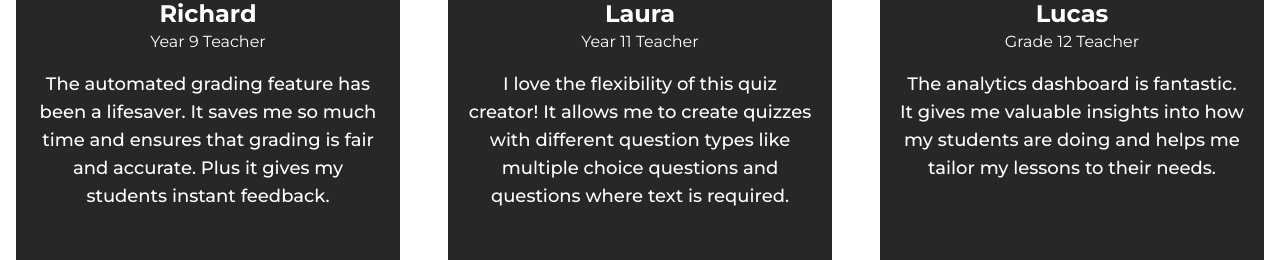
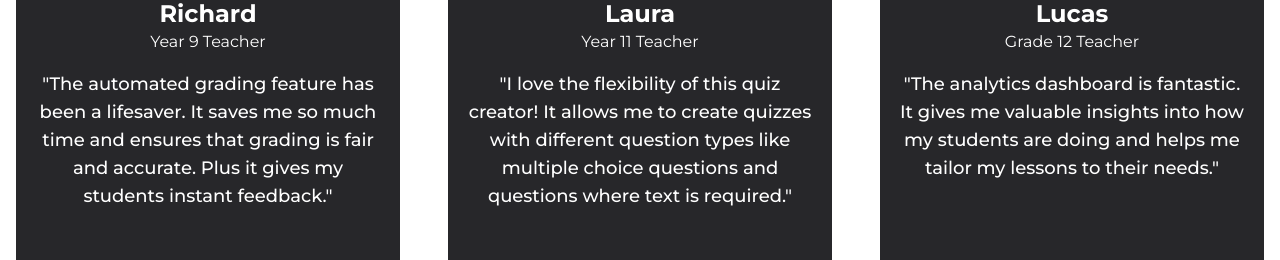
Before and after one commit to TegaBC/PowerQuiz, a React (Vite) app in the folder client/: page / in a window 1280 px wide. Shown: the part 1486-1746 px from the top of the page. Built offline with nearby package versions, Linux system fonts and the light colour scheme.

Commit message:
added quotations to quotes

```diff
--- a/client/src/components/QuoteCard.jsx
+++ b/client/src/components/QuoteCard.jsx
@@ -7,7 +7,7 @@ export default function QuoteCard( { quote } ) {
             <img className=" max-w-[120px] object-cover aspect-square rounded-full" src={quote.img} alt="Image of person for testimonial." />
             <h1 className="font-bold text-2xl mt-2">{quote.heading}</h1>
             <h2>{quote.subheading}</h2>
-            <p className="mt-4 max-w-lg text-lg font-medium max-w-[20rem] text-center">{quote.body}</p>
+            <p className="mt-4 max-w-lg text-lg font-medium max-w-[20rem] text-center">"{quote.body}"</p>
         </div>
     )
 }
```
